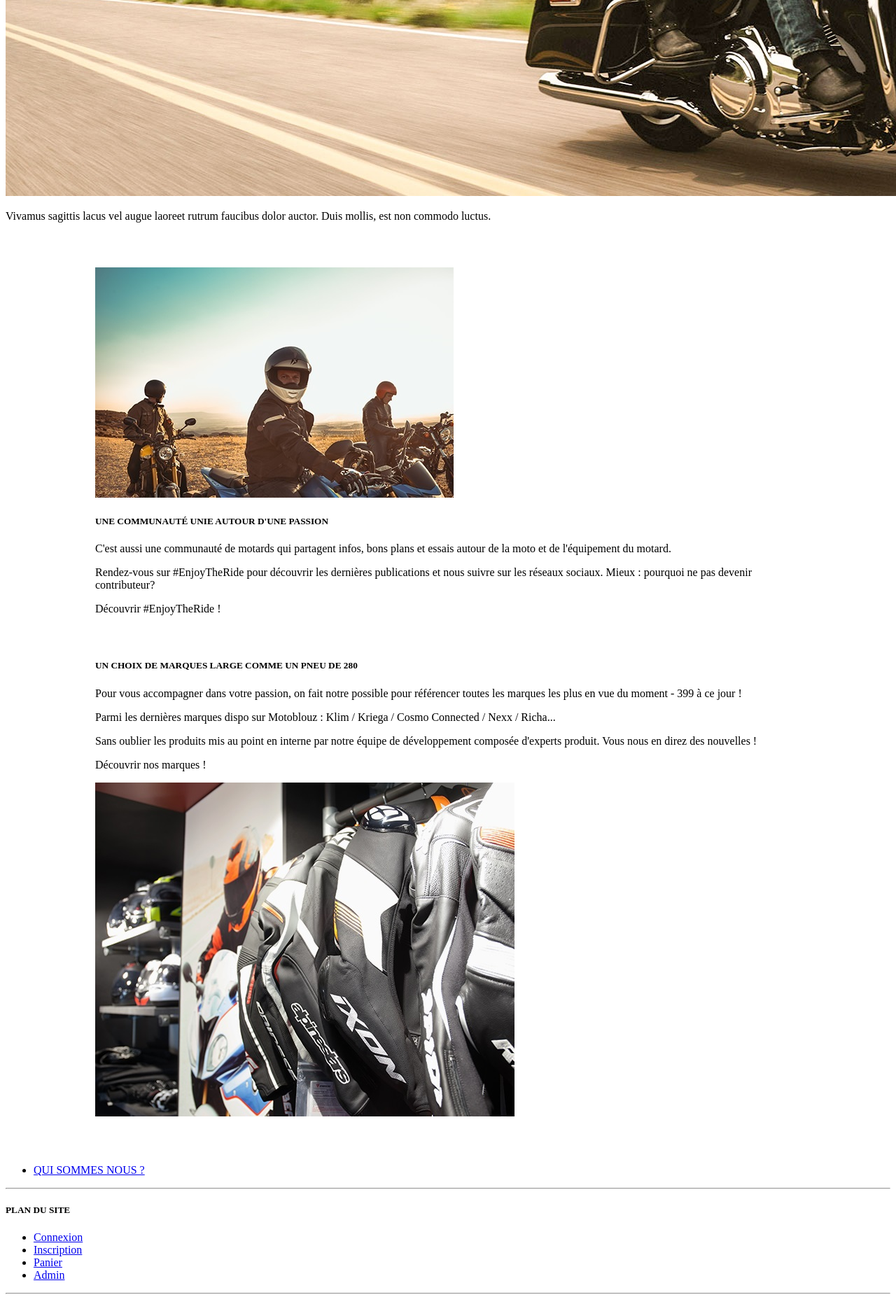
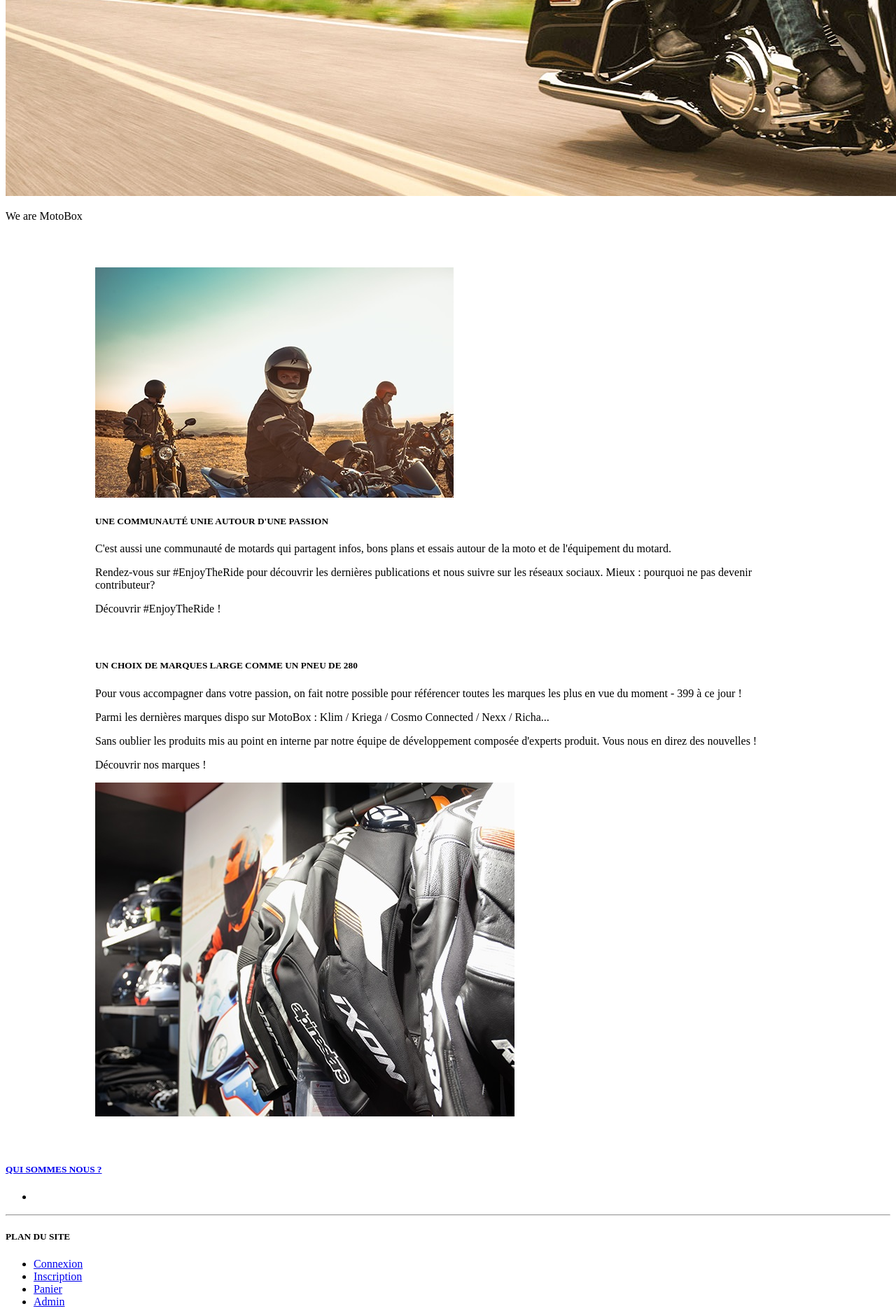
Before and after one commit to Quentin-Dudon/MotoBox-Front, an Angular app: page /about in a window 1280 px wide. Shown: the part 713-2586 px from the top of the page at 70% size. Built offline with nearby package versions, Linux system fonts and the light colour scheme; what angular-bootstrap-md would draw is missing.

Commit message:
link sur la page about à partir du footer & modification mineure sur about page

```diff
--- a/src/app/pages/about/about.component.html
+++ b/src/app/pages/about/about.component.html
@@ -4,7 +4,7 @@
         <div class="container">
         <div class="row">
             <div class="col-smc mask flex-center rgba-orange-slight">
-            <p class="white-text h3">Vivamus sagittis lacus vel augue laoreet rutrum faucibus dolor auctor. Duis mollis, est non commodo luctus.</p>
+            <p class="white-text h3">We are MotoBox</p>
             </div>
         </div>
         </div>
@@ -33,7 +33,7 @@
         <div class="col-md-11 col-10">
             <h5 class="font-weight-bold mb-3">UN CHOIX DE MARQUES LARGE COMME UN PNEU DE 280</h5>
             <p>Pour vous accompagner dans votre passion, on fait notre possible pour référencer toutes les marques les plus en vue du moment - 399 à ce jour !</p>
-            <p class="grey-text">Parmi les dernières marques dispo sur Motoblouz : Klim / Kriega / Cosmo Connected / Nexx / Richa...</p>
+            <p class="grey-text">Parmi les dernières marques dispo sur MotoBox : Klim / Kriega / Cosmo Connected / Nexx / Richa...</p>
             <p class="grey-text">Sans oublier les produits mis au point en interne par notre équipe de développement composée d'experts produit. Vous nous en direz des nouvelles !</p>
             <p>Découvrir nos marques !</p>
         </div>
--- a/src/app/shared/footer/footer.component.html
+++ b/src/app/shared/footer/footer.component.html
@@ -10,10 +10,9 @@
       <!-- Grid column -->
       <div class="col-md-3 mx-auto">
         <!-- Links -->
-        <h5 class="font-weight-bold text-uppercase mt-3 mb-4"></h5>
+        <h5 class="font-weight-bold text-uppercase mt-3 mb-4"><a href="about">QUI SOMMES NOUS ?</a></h5>
         <ul class="list-unstyled">
           <li>
-            <a href="#!">QUI SOMMES NOUS ?</a>
           </li>
         </ul>
       </div>
```
